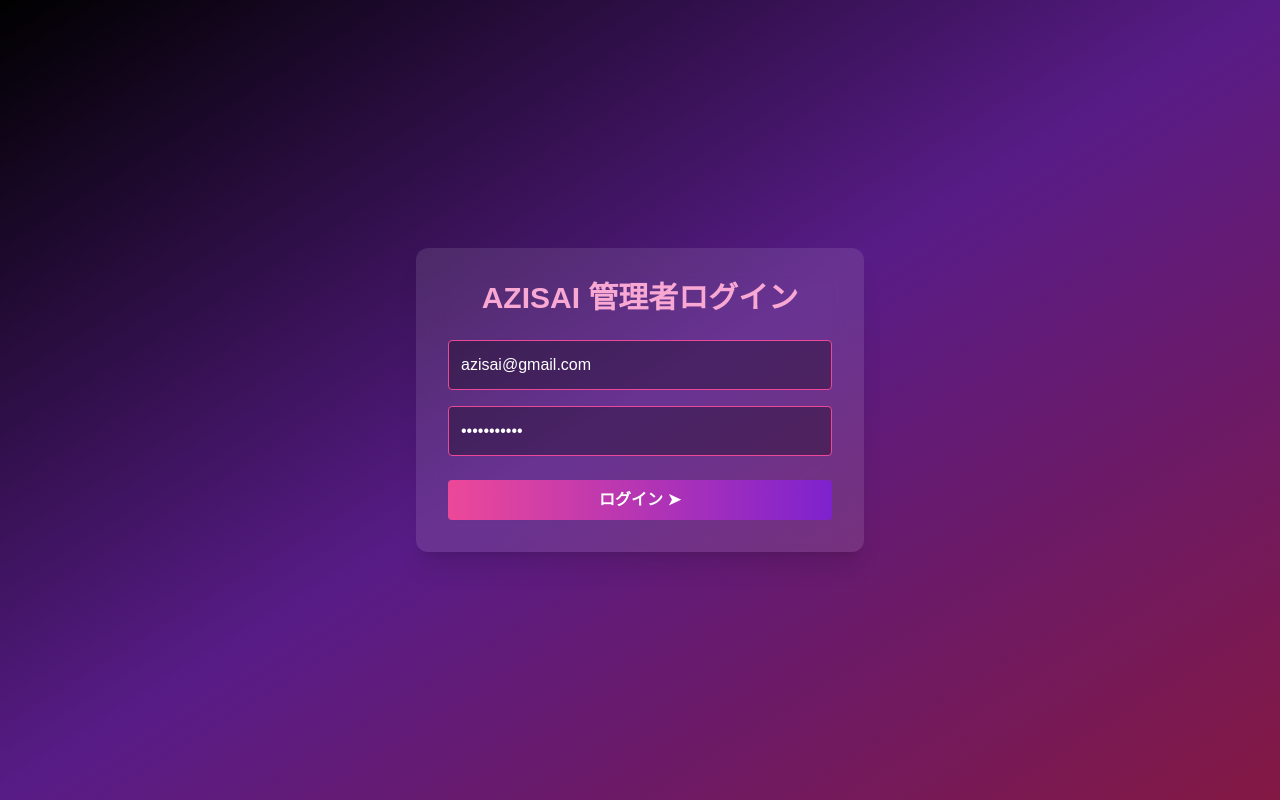
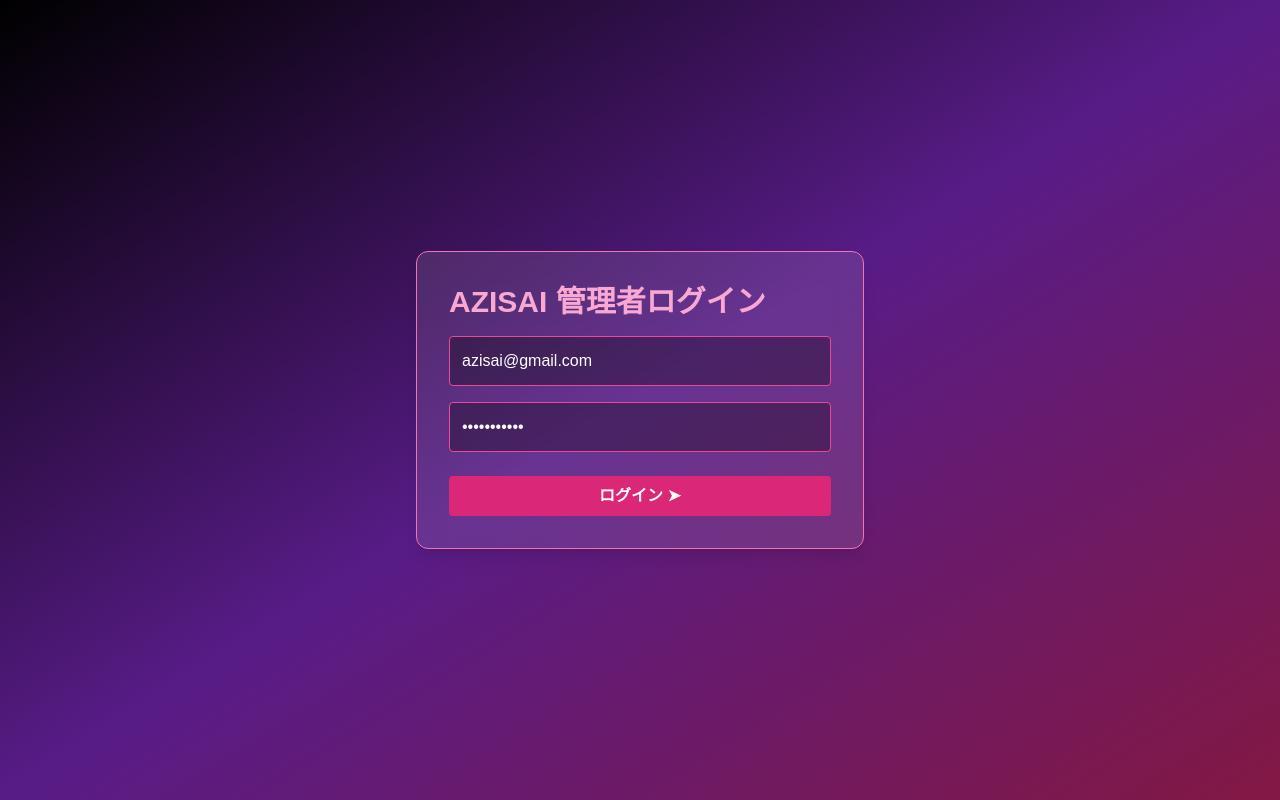
Before and after one commit to VMR21/AZISAI-STORIES, a React (Vite) app: page /login in a window 1280 px wide. Built offline with nearby package versions, Linux system fonts and the light colour scheme; no server answers.

Commit message:
Update Login.jsx

```diff
--- a/src/pages/Login.jsx
+++ b/src/pages/Login.jsx
@@ -1,6 +1,6 @@
-import { useState, useEffect } from "react";
+import { useState } from "react";
 import { useNavigate } from "react-router-dom";
-import { getAuth, signInWithEmailAndPassword, onAuthStateChanged } from "firebase/auth";
+import { getAuth, signInWithEmailAndPassword } from "firebase/auth";
 
 export default function Login() {
   const [email, setEmail] = useState("azisai@gmail.com");
@@ -8,36 +8,24 @@
   const [error, setError] = useState("");
   const navigate = useNavigate();
 
-  useEffect(() => {
-    const auth = getAuth();
-    const unsub = onAuthStateChanged(auth, (user) => {
-      if (user) {
-        localStorage.setItem("loggedIn", "true");
-        navigate("/new");
-      }
-    });
-    return () => unsub();
-  }, [navigate]);
-
   const handleLogin = async () => {
     const auth = getAuth();
     try {
       await signInWithEmailAndPassword(auth, email, password);
-    } catch (err) {
-      setError("ログインに失敗しました。メールアドレスとパスワードを確認してください。");
+      navigate("/new");
+    } catch {
+      setError("ログインに失敗しました。");
     }
   };
 
   return (
-    <div className="min-h-screen flex items-center justify-center bg-gradient-to-br from-black via-purple-900 to-pink-900 text-white">
-      <div className="bg-white/10 backdrop-blur-lg p-8 rounded-xl shadow-xl max-w-md w-full">
-        <h1 className="text-3xl font-bold text-center mb-6 text-pink-300">AZISAI 管理者ログイン</h1>
-
+    <div className="min-h-screen bg-gradient-to-br from-black via-purple-900 to-pink-900 text-white flex items-center justify-center">
+      <div className="glass p-8 rounded-xl shadow-xl w-full max-w-md">
+        <h1 className="text-3xl font-bold mb-4 text-pink-300">AZISAI 管理者ログイン</h1>
         {error && <p className="text-red-400 mb-3">{error}</p>}
-
         <input
           type="email"
-          placeholder="メールアドレス"
+          placeholder="メール"
           value={email}
           onChange={(e) => setEmail(e.target.value)}
           className="w-full mb-4 p-3 rounded bg-black/30 border border-pink-500"
@@ -51,7 +39,7 @@
         />
         <button
           onClick={handleLogin}
-          className="w-full bg-gradient-to-r from-pink-500 to-purple-700 py-2 rounded text-white font-bold hover:scale-105 transition"
+          className="w-full py-2 bg-pink-600 rounded hover:scale-105 font-bold"
         >
           ログイン ➤
         </button>
```
